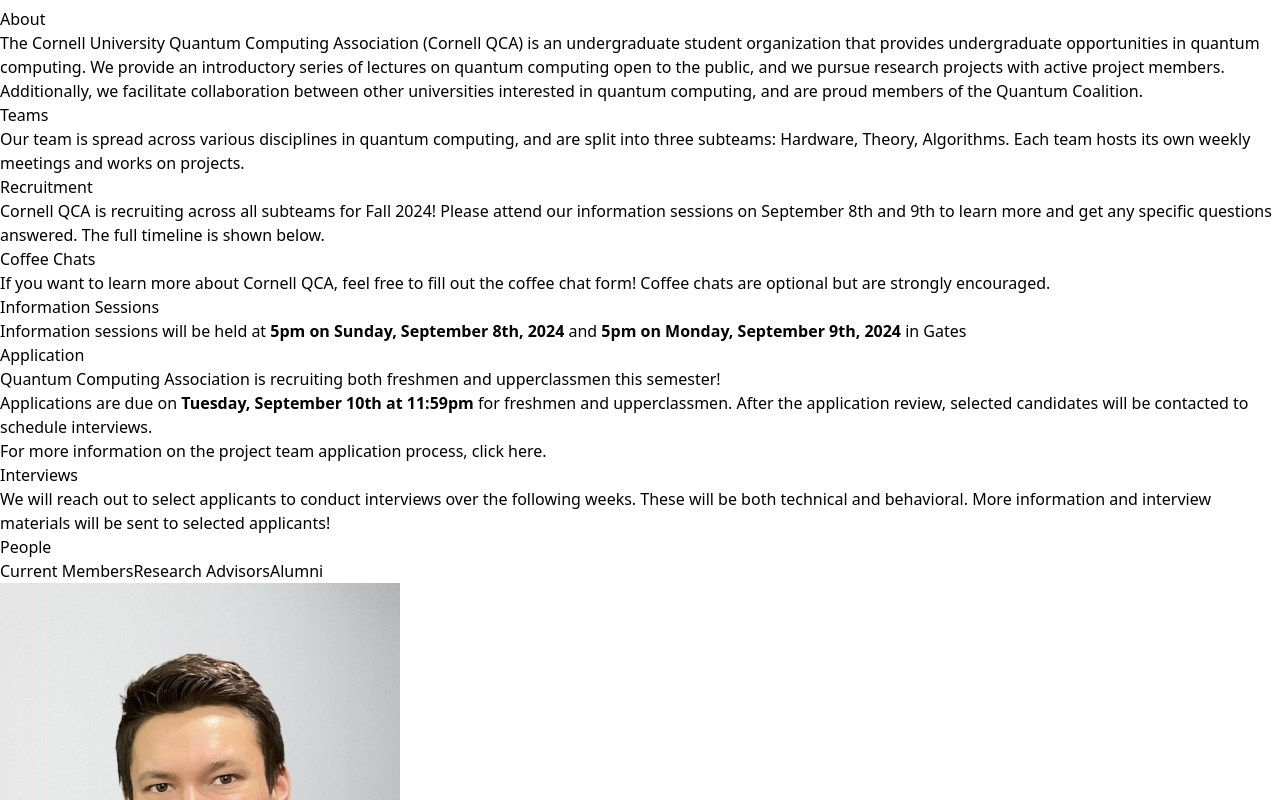
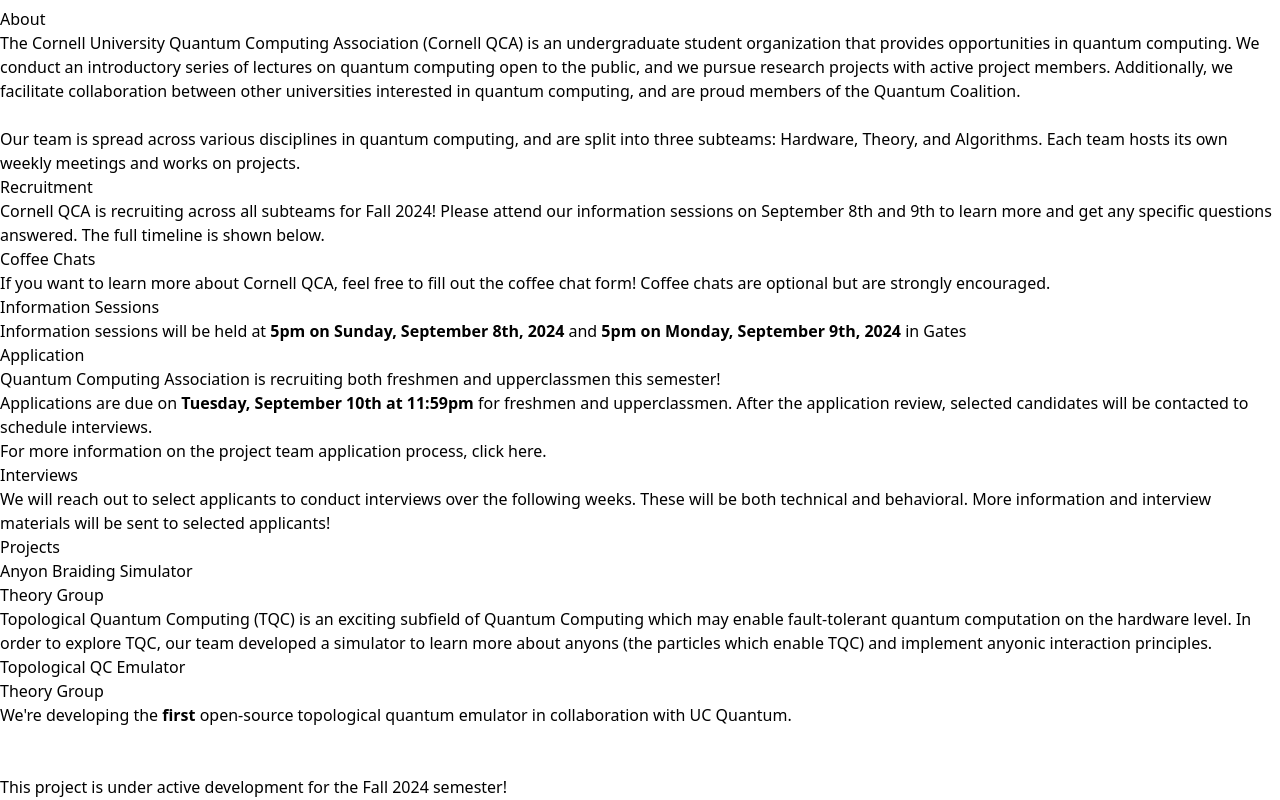
Before and after one commit to Cornell-QCA/website, a React (Vite) app: page / in a window 1280 px wide. Shown: the part 740-1540 px from the top of the page. Built offline with nearby package versions, Linux system fonts and the light colour scheme.

Commit message:
Added projects, did some small UI tweaks too

```diff
--- a/package.json
+++ b/package.json
@@ -17,6 +17,7 @@
     "@fortawesome/free-brands-svg-icons": "^6.6.0",
     "@fortawesome/free-solid-svg-icons": "^6.6.0",
     "@fortawesome/react-fontawesome": "^0.2.2",
+    "marked": "^14.0.0",
     "papaparse": "^5.4.1",
     "react": "^18.3.1",
     "react-dom": "^18.3.1"
--- a/src/App.tsx
+++ b/src/App.tsx
@@ -2,6 +2,7 @@
 import Page from './components/home/page'
 import Blurb from './components/blurb/page'
 import Apply from './components/apply/page'
+import Projects from './components/projects/page'
 
 function App() {
   return (
@@ -9,6 +10,7 @@
       <Page />
       <Blurb />
       <Apply />
+      <Projects />
       <People />
 
       <footer className='flex items-center justify-center w-full h-24 border-t text-sm '>
--- a/src/components/apply/page.tsx
+++ b/src/components/apply/page.tsx
@@ -3,7 +3,7 @@
 
 const Apply: React.FC = () => {
     return (
-        <div className="py-12 px-4">
+        <div className="px-4">
             <h2 className="text-4xl font-bold text-center mb-8">Recruitment</h2>
             <p className="text-center mb-12">
                 Cornell QCA is recruiting across all subteams for
@@ -13,7 +13,6 @@
             </p>
 
             <div className="relative">
-                {/* Timeline Line */}
                 <div className="absolute top-0 left-4 w-1 bg-purple-500 h-full"></div>
 
                 <Section title="Coffee Chats">
--- a/src/components/blurb/page.tsx
+++ b/src/components/blurb/page.tsx
@@ -2,23 +2,22 @@
 
 const Blurb: React.FC = () => {
     return (
-        <div className="container mx-auto py-8 px-4 text-gray-800">
+        <div className="container mx-auto px-4 text-gray-800">
             <h2 className="text-3xl font-bold text-center mb-6">About</h2>
             <p className="text-lg leading-relaxed mb-4">
-                The Cornell University Quantum Computing Association (Cornell QCA) is an
-                undergraduate student organization that provides undergraduate
-                opportunities in quantum computing.  We provide an introductory series
-                of lectures on quantum computing open to the public, and we pursue
-                research projects with active project members. Additionally, we
-                facilitate collaboration between other universities interested in
-                quantum computing, and are proud members of the <a
+                The Cornell University Quantum Computing Association (Cornell
+                QCA) is an undergraduate student organization that provides
+                opportunities in quantum computing.  We conduct an introductory
+                series of lectures on quantum computing open to the public, and
+                we pursue research projects with active project members.
+                Additionally, we facilitate collaboration between other
+                universities interested in quantum computing, and are proud
+                members of the <a
                 href="https://www.quantumcoalition.io/">Quantum Coalition</a>.
-            </p>
-            <h2 className="text-3xl font-bold text-center mb-6">Teams</h2>
-            <p className="text-lg leading-relaxed mb-4">
-                Our team is spread across various disciplines in quantum computing,
-                and are split into three subteams: Hardware, Theory, Algorithms.
-                Each team hosts its own weekly meetings and works on projects.
+                <br/><br/> Our team is spread across various disciplines in
+                quantum computing, and are split into three subteams: Hardware,
+                Theory, and Algorithms.  Each team hosts its own weekly meetings and
+                works on projects.
             </p>
         </div>
     );
--- a/src/components/home/page.tsx
+++ b/src/components/home/page.tsx
@@ -21,7 +21,7 @@
         </div>
       </div>
       <div>
-        <img src="public/logo.png" alt="Graphic" className="w-64" />
+        <img src="/logo.png" alt="Graphic" className="w-64" />
       </div>
     </div>
   );
--- a/src/components/people/card.tsx
+++ b/src/components/people/card.tsx
@@ -11,7 +11,7 @@
     return (
         <a href={'https://www.linkedin.com/in/' + link} target="_blank" rel="noopener noreferrer">
             <div className=" max-w-48 rounded overflow-hidden shadow-lg transform transition-transform hover:scale-105 duration-300">
-                <img className="w-full" src={'public/people/' + image + '.jpg'} alt={title} />
+                <img className="w-full" src={'/people/' + image + '.jpg'} alt={title} />
                 <div className="px-6 py-4">
                     <div className="font-bold text-xl mb-2 text-center">{title}</div>
                     {subtitle && <p className="text-gray-700 text-base text-center">{subtitle}</p>}
--- a/src/components/projects/page.tsx
+++ b/src/components/projects/page.tsx
@@ -1,72 +1,52 @@
 import React, { useEffect, useState } from 'react';
 import Papa from 'papaparse';
 import Project from './project';
+import { marked } from 'marked';
 
-interface Project {
+interface ProjectData {
   title: string;
-  description: string;
+  group: string;
+  file: string;
   link: string;
 }
 
 const Projects: React.FC = () => {
-  const [people, setPeople] = useState<Person[]>([]);
-  const [filteredPeople, setFilteredPeople] = useState<Person[]>([]);
-  const [activeTab, setActiveTab] = useState<string>('member');
+  const [projects, setProjects] = useState<ProjectData[]>([]);
+  const [projectDescriptions, setProjectDescriptions] = useState<React.ReactNode[]>([]);
 
   useEffect(() => {
-    // Load and parse the CSV
-    Papa.parse('/src/data/people.csv', {
+    Papa.parse('/src/data/projects.csv', {
       download: true,
       header: true,
-      complete: (result: any) => {
-        setPeople(result.data);
-        setFilteredPeople(result.data.filter((person: Person) => person.club_status.toLowerCase() === 'member'));
+      complete: async (result: any) => {
+        const projectData = result.data;
+        setProjects(projectData);
+
+        // Fetch and parse markdown files
+        const descriptions = await Promise.all(
+          projectData.map(async (project: ProjectData) => {
+            const response = await fetch(`/src/data/projects/${project.file}.md`);
+            const markdown = await response.text();
+            return <div dangerouslySetInnerHTML={{ __html: marked(markdown) }} />;
+          })
+        );
+        setProjectDescriptions(descriptions);
       },
     });
   }, []);
 
-  const handleTabChange = (status: string) => {
-    setActiveTab(status);
-    setFilteredPeople(people.filter((person) => person.club_status.toLowerCase() === status.toLowerCase()));
-  };
-
   return (
     <div className="container mx-auto py-8">
-      <h1 className="text-4xl font-bold text-center mb-4">People</h1>
-      <p className="text-center text-gray-600 mb-8">
-      </p>
+      <h1 className="text-4xl font-bold text-center mb-4">Projects</h1>
 
-      <div className="flex justify-center mb-8">
-        <button
-          onClick={() => handleTabChange('member')}
-          className={`px-4 py-2 mx-2 font-semibold ${activeTab === 'member' ? 'border-b-4 border-blue-500' : ''}`}
-        >
-          Current Members
-        </button>
-        <button
-          onClick={() => handleTabChange('advisor')}
-          className={`px-4 py-2 mx-2 font-semibold ${activeTab === 'advisor' ? 'border-b-4 border-blue-500' : ''}`}
-        >
-          Research Advisors
-        </button>
-        <button
-          onClick={() => handleTabChange('alumni')}
-          className={`px-4 py-2 mx-2 font-semibold ${activeTab === 'alumni' ? 'border-b-4 border-blue-500' : ''}`}
-        >
-          Alumni
-        </button>
-      </div>
-
-      {/* center the cards and use a grid layout*/}
-      <div className=' place-items-center grid grid-cols-1 sm:grid-cols-2 md:grid-cols-3 lg:grid-cols-4 gap-4'>
-        {filteredPeople.map((person, index) => (
-          <Card
+      <div className="grid grid-cols-1 sm:grid-cols-2 lg:grid-cols-3 gap-6 place-items-center">
+        {projects.map((project, index) => (
+          <Project
             key={index}
-            image={person.linkedin}
-            title={person.name}
-            subtitle={person.title}
-            link={person.linkedin}
-          />
+            title={project.title}
+            group={project.group + ' Group'}
+            link={project.link}
+          >{projectDescriptions[index]}</Project>
         ))}
       </div>
     </div>
--- a/src/components/projects/project.tsx
+++ b/src/components/projects/project.tsx
@@ -2,22 +2,21 @@
 
 interface ProjectProps {
   title: string;
-    description: string;
+  group: string;
   link: string;
+  children: React.ReactNode;
 }
 
-const Project: React.FC<ProjectProps> = ({ title, description, link }) => {
+const Project: React.FC<ProjectProps> = ({ title, group, link, children }) => {
   return (
-        <a href={'https://www.linkedin.com/in/' + link} target="_blank" rel="noopener noreferrer">
-            <div className=" max-w-48 rounded overflow-hidden shadow-lg transform transition-transform hover:scale-105 duration-300">
-                <img className="w-full" src={'public/people/' + image + '.jpg'} alt={title} />
-                <div className="px-6 py-4">
-                    <div className="font-bold text-xl mb-2 text-center">{title}</div>
-                    {subtitle && <p className="text-gray-700 text-base text-center">{subtitle}</p>}
-                </div>
+    <a href={link} target="_blank" rel="noopener noreferrer">
+      <div className="rounded-lg p-6 shadow-lg transform transition-transform hover:scale-105 duration-300 h-min">
+        <h3 className="text-2xl font-semibold text-purple-400 mb-4">{title}</h3>
+        <p className="text-gray-700 text-base mb-4">{group}</p>
+        {children}
       </div>
     </a>
   );
-}
+};
 
 export default Project;
--- /dev/null
+++ b/src/data/projects/anyon.md
@@ -0,0 +1,4 @@
+Topological Quantum Computing (TQC) is an exciting subfield of Quantum Computing
+which may enable fault-tolerant quantum computation on the hardware level. In
+order to explore TQC, our team developed a simulator to learn more about anyons
+(the particles which enable TQC) and implement anyonic interaction principles.
--- /dev/null
+++ b/src/data/projects/topoqc.md
@@ -0,0 +1,7 @@
+We're developing the **first** open-source topological quantum emulator in collaboration with [UC Quantum](https://ucquantum.com/).
+
+‎
+
+‎
+
+This project is under active development for the Fall 2024 semester!
```
Also changed, not shown: src/data/projects.csv, 1 other file (tests, documents, lock files or other folders). Lines whose indentation alone changed are shown as unchanged.
